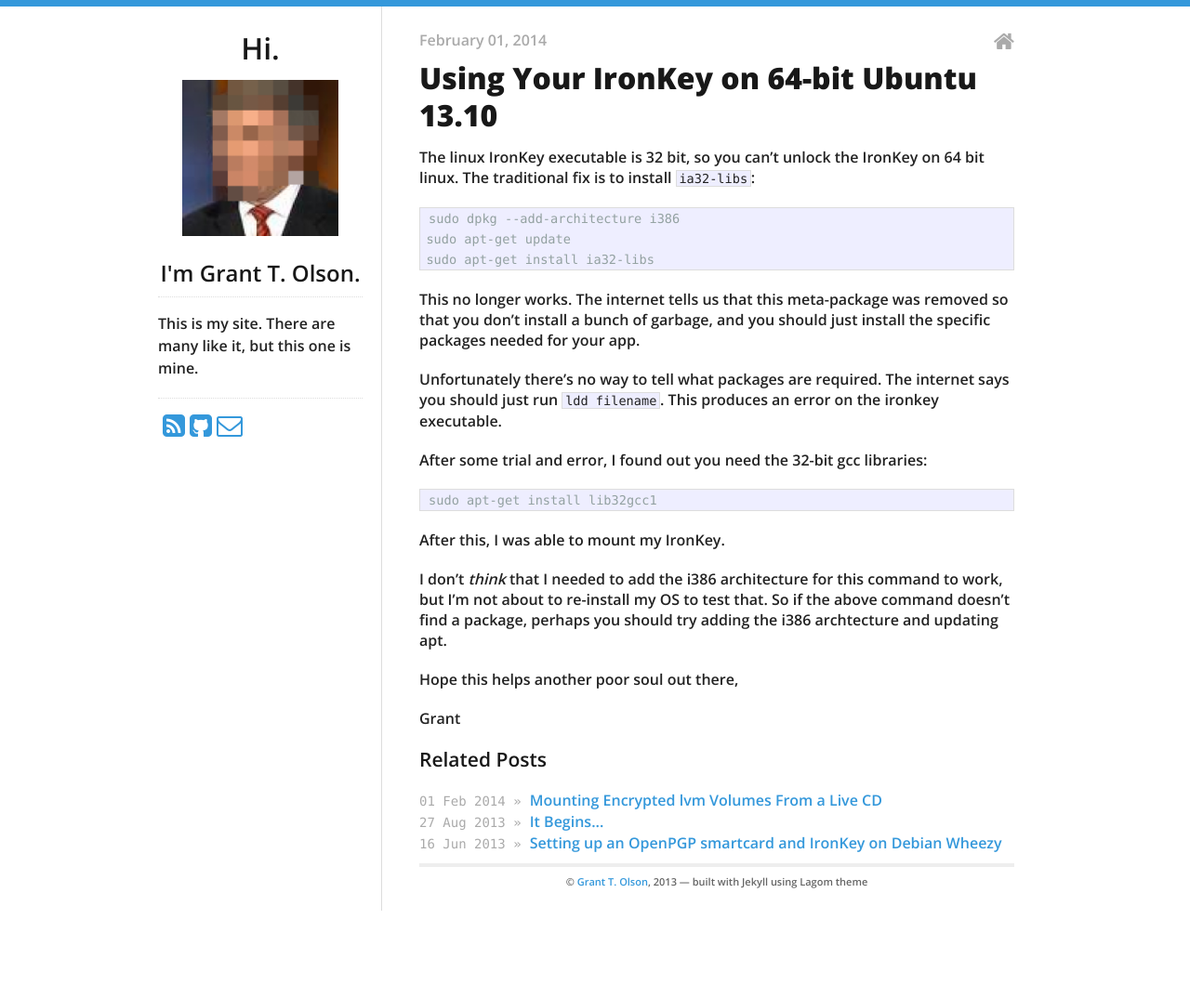
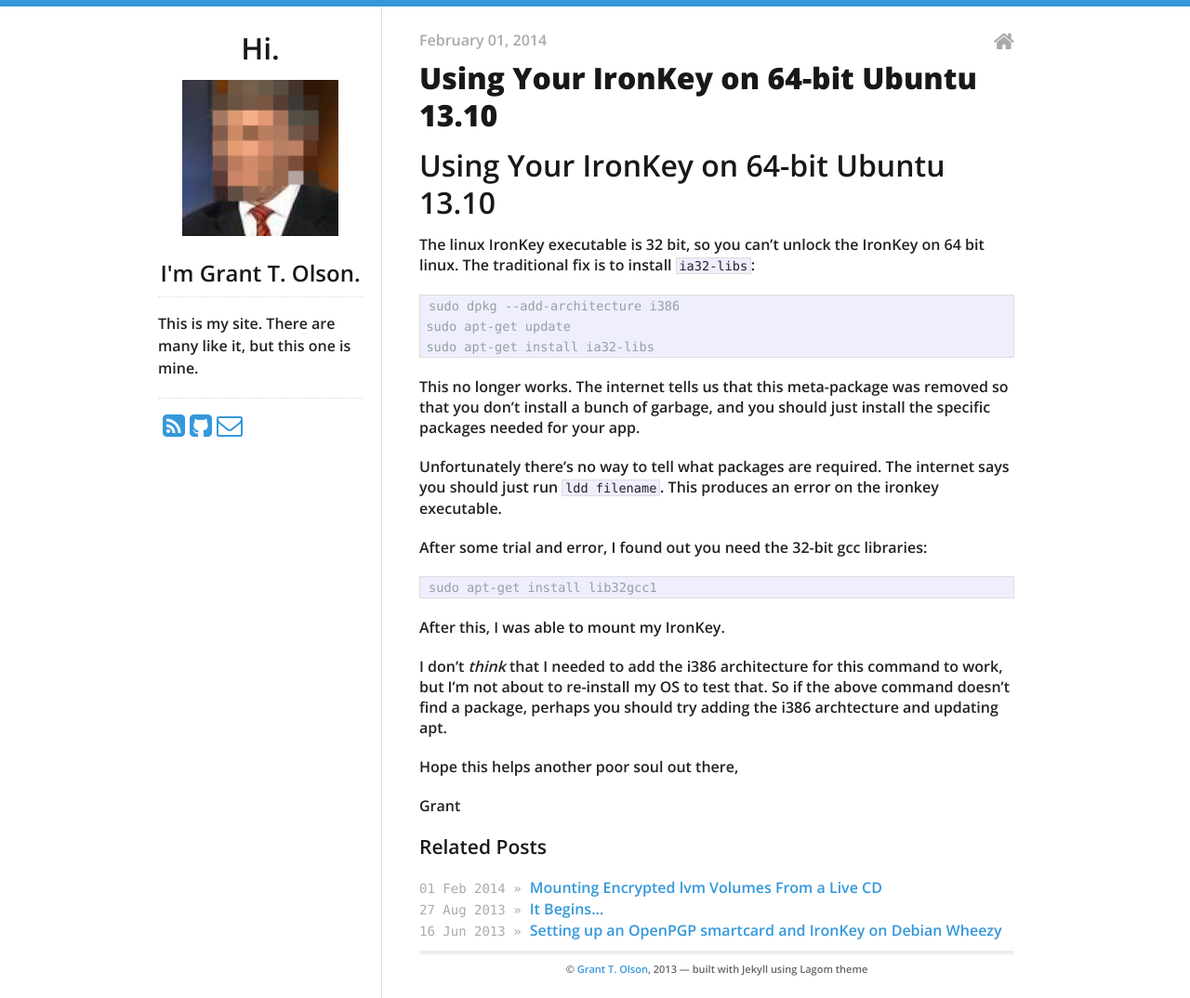
Before and after one commit to grant-olson/grant-olson.github.io, a Jekyll site: the page built from _posts/2014-02-01-using-your-ironkey-on-64-bit-ubuntu-13-10.markdown, in a window 1280 px wide. Shown: the whole page at 93% size. Built offline with Jekyll 4.4.1, drawn with Linux system fonts in a browser that asks for light colours; before the commit the page ends 980 px from its top, so only the background shows below that.

Commit message:
Added title

```diff
--- a/_posts/2014-02-01-using-your-ironkey-on-64-bit-ubuntu-13-10.markdown
+++ b/_posts/2014-02-01-using-your-ironkey-on-64-bit-ubuntu-13-10.markdown
@@ -4,6 +4,9 @@
 title: Using Your IronKey on 64-bit Ubuntu 13.10
 category: news
 ---
+
+Using Your IronKey on 64-bit Ubuntu 13.10
+=========================================
 
 The linux IronKey executable is 32 bit, so you can't unlock the
 IronKey on 64 bit linux.  The traditional fix is to install
```
